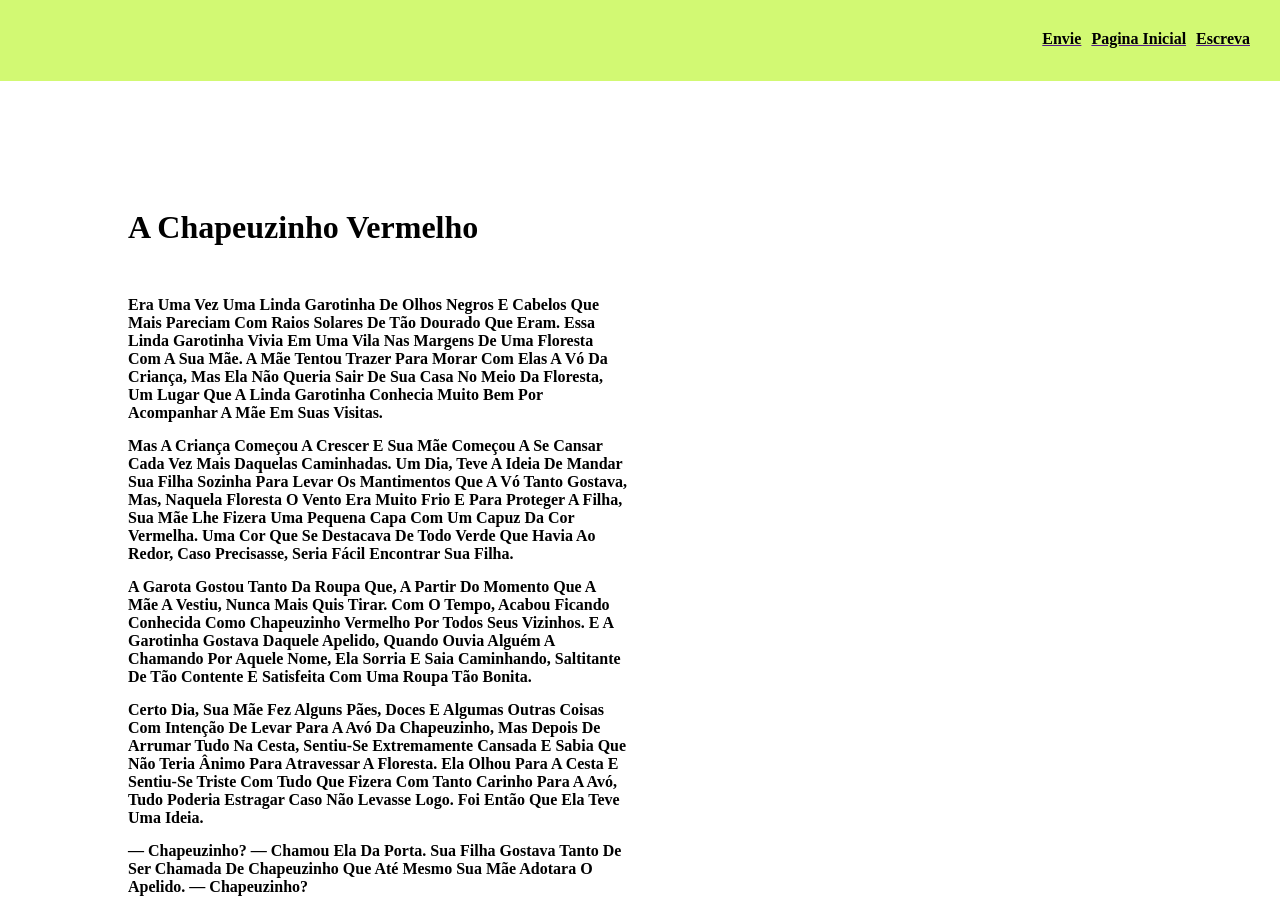
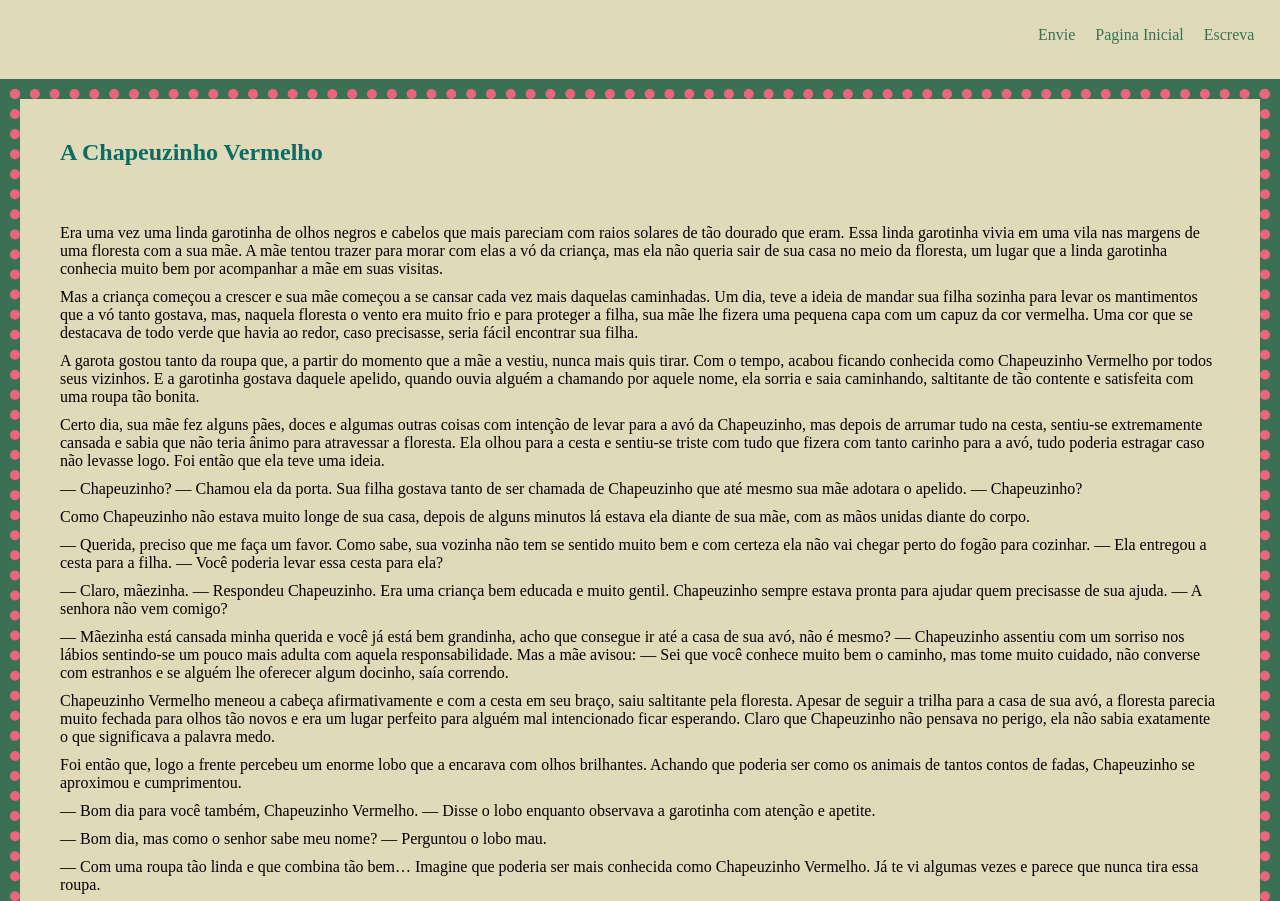
Before and after one commit to ellen-peres/Make_new, a plain HTML site: page sites/chapeuzinho.html in a window 1280 px wide. Shown: the top 901 px of the page. Drawn offline with Linux system fonts and the light colour scheme.

Commit message:
Criando o design da segunda parte do css

```diff
--- a/css/chapeuzinho.css
+++ b/css/chapeuzinho.css
@@ -1,38 +1,60 @@
+
 *{
     margin: 0;
     padding: 0;
+    box-sizing: border-box;
+}
+
+
+header{
+    padding: 2%;
+
+    display: flex;
+    justify-content: end;
+    gap: 20px;
+    width: 100%;
+      background-color: rgb(225, 218, 185);
+    backdrop-filter: blur(4px);
+    color: #3a7054;
+
+}
+
+header a {
+    text-transform: capitalize;
+    color: #3a7054;
+    text-decoration: none;
+}
+html,body{
+    width: 100%;
+    height: 100vh;
+
+
+
+}
+
+body{
+    background-color: #3a7054;
+
+
+}
+main {
+    margin: 10px;
+
+    border: 10px dotted rgb(236, 101, 124);
+
+
+
+}
+.tudo{
+    padding: 40px;
+    background-color: rgb(225, 218, 185);
+
 }
 h1{
-    margin-bottom: 10%;
+    margin-bottom: 5%;
+    color: #076d64;
 }
 
 p{
-    margin-bottom: 3%;
-    font-weight: 700;
-    text-decoration: none;
-    text-transform: capitalize;
-    color: black;
+    margin-bottom: 10px;
 }
-
-body{
-
-}
-main{
-    margin: 10%;
-    max-width: 500px;
-}
-header{
-    padding: 30px;
-    background-color:#d2f973;
-    display: flex;
-    justify-content:end;
-    gap: 10px;
-}
-
-
-@media (min-width: 900px) {
-    header{
-        background-color: #d2f973;
-    }
-
-}
--- a/sites/chapeuzinho.html
+++ b/sites/chapeuzinho.html
@@ -4,6 +4,7 @@
     <meta charset="UTF-8">
     <meta name="viewport" content="width=device-width, initial-scale=1.0">
     <link rel="stylesheet" href="/css/chapeuzinho.css">
+
       <title>Chapeuzinho vermelho</title>
 </head>
 <body>
@@ -12,111 +13,71 @@
         <header><a href="">
             <p>envie</p>
         </a>
-        <a href="">
+        <a href="./sites/index.css">
             <p>pagina inicial</p>
         </a><a href="">
             <p>escreva</p>
-        </a></header>
+        </a>
+
+    </header>
     <main>
+        <section class="tudo">
+
             <h1>A Chapeuzinho Vermelho</h1>
             <p>Era uma vez uma linda garotinha de olhos negros e cabelos que mais pareciam com raios solares de tão dourado que eram. Essa linda garotinha vivia em uma vila nas margens de uma floresta com a sua mãe. A mãe tentou trazer para morar com elas a vó da criança, mas ela não queria sair de sua casa no meio da floresta, um lugar que a linda garotinha conhecia muito bem por acompanhar a mãe em suas visitas.</p>
-
                 <p>Mas a criança começou a crescer e sua mãe começou a se cansar cada vez mais daquelas caminhadas. Um dia, teve a ideia de mandar sua filha sozinha para levar os mantimentos que a vó tanto gostava, mas, naquela floresta o vento era muito frio e para proteger a filha, sua mãe lhe fizera uma pequena capa com um capuz da cor vermelha. Uma cor que se destacava de todo verde que havia ao redor, caso precisasse, seria fácil encontrar sua filha.</p>
-
                 <p>A garota gostou tanto da roupa que, a partir do momento que a mãe a vestiu, nunca mais quis tirar. Com o tempo, acabou ficando conhecida como Chapeuzinho Vermelho por todos seus vizinhos. E a garotinha gostava daquele apelido, quando ouvia alguém a chamando por aquele nome, ela sorria e saia caminhando, saltitante de tão contente e satisfeita com uma roupa tão bonita.</p>
-
                 <p>Certo dia, sua mãe fez alguns pães, doces e algumas outras coisas com intenção de levar para a avó da Chapeuzinho, mas depois de arrumar tudo na cesta, sentiu-se extremamente cansada e sabia que não teria ânimo para atravessar a floresta. Ela olhou para a cesta e sentiu-se triste com tudo que fizera com tanto carinho para a avó, tudo poderia estragar caso não levasse logo. Foi então que ela teve uma ideia.</p>
-
                 <p>— Chapeuzinho? — Chamou ela da porta. Sua filha gostava tanto de ser chamada de Chapeuzinho que até mesmo sua mãe adotara o apelido. — Chapeuzinho?</p>
-
                 <p>Como Chapeuzinho não estava muito longe de sua casa, depois de alguns minutos lá estava ela diante de sua mãe, com as mãos unidas diante do corpo.</p>
-
                 <p>
                     — Querida, preciso que me faça um favor. Como sabe, sua vozinha não tem se sentido muito bem e com certeza ela não vai chegar perto do fogão para cozinhar. — Ela entregou a cesta para a filha. — Você poderia levar essa cesta para ela?
 
                 </p>
                 <p>— Claro, mãezinha. — Respondeu Chapeuzinho. Era uma criança bem educada e muito gentil. Chapeuzinho sempre estava pronta para ajudar quem precisasse de sua ajuda. — A senhora não vem comigo?</p>
-
                 <p>— Mãezinha está cansada minha querida e você já está bem grandinha, acho que consegue ir até a casa de sua avó, não é mesmo? — Chapeuzinho assentiu com um sorriso nos lábios sentindo-se um pouco mais adulta com aquela responsabilidade. Mas a mãe avisou: — Sei que você conhece muito bem o caminho, mas tome muito cuidado, não converse com estranhos e se alguém lhe oferecer algum docinho, saía correndo.</p>
-
                 <p>Chapeuzinho Vermelho meneou a cabeça afirmativamente e com a cesta em seu braço, saiu saltitante pela floresta. Apesar de seguir a trilha para a casa de sua avó, a floresta parecia muito fechada para olhos tão novos e era um lugar perfeito para alguém mal intencionado ficar esperando. Claro que Chapeuzinho não pensava no perigo, ela não sabia exatamente o que significava a palavra medo.</p>
-
                 <p>Foi então que, logo a frente percebeu um enorme lobo que a encarava com olhos brilhantes. Achando que poderia ser como os animais de tantos contos de fadas, Chapeuzinho se aproximou e cumprimentou.</p>
-
                 <p>— Bom dia para você também, Chapeuzinho Vermelho. — Disse o lobo enquanto observava a garotinha com atenção e apetite.</p>
-
                 <p>— Bom dia, mas como o senhor sabe meu nome? — Perguntou o lobo mau.</p>
-
                 <p>— Com uma roupa tão linda e que combina tão bem… Imagine que poderia ser mais conhecida como Chapeuzinho Vermelho. Já te vi algumas vezes e parece que nunca tira essa roupa.</p>
-
                <p> — Só tiro para dormir. — Respondeu a criança, inocentemente. — Minha mãe que fez e gosto muito dela.</p>
-
                 <p>>— Da sua roupa ou de sua mãe?</p>
-
                 <p>— Das duas é claro!</p>
-
                 <p>— Sinto um cheiro delicioso vindo de sua cesta, Chapeuzinho. O que trazes ai?</p>
-
                 <p>Enquanto Chapeuzinho olhava para ver o que mais tinha na cesta, o lobo olhava ao seu redor. Não poderia devorar aquela garota ali, com certeza seria pego pelos lenhadores que trabalhavam por ali, foi quando teve uma excelente ideia.</p>
-
                 <p>— Você vai fazer um piquenique?</p>
-
                <p> — Não. — Respondeu Chapeuzinho. — Minha mãe fez algumas coisas para minha vozinha que está muito doente e pediu para que levasse. Era para minha mãe trazer, mas ela estava muito cansada.</p>
-
                <p> — E onde sua avó mora, Chapeuzinho? — Disse o lobo com uma voz calma e amiga. — Eu gostaria muito de visita-la também. O que acha de brincarmos de corrida para ver quem chega primeiro?
-
                <p> — Minha vozinha mora bem no meio da floresta. — Respondeu a inocente garotinha. — Que brincadeira você quer fazer?</p>
-
                 <p>— Você vai por esse caminho. — Apontou o lobo. — E eu vou por esse, quem chegar primeiro ganha.</p>
-
                 <p>A pobre e inocente Chapeuzinho assentiu com um sorriso no rosto. Mal sabia que aquele lobo havia mandando-a por um caminho mais extenso. Quanto a ele, bem ele conhecia muito bem a floresta e todos seus atalhos. Ele chegaria primeiro, com certeza. Ele saiu em disparada e não demorou muito tempo para encontrar a residência da vó de Chapeuzinho. Ele bateu à porta.</p>
-
                 <p>— Quem está aí? — Perguntou a velhinha que estava deitada em sua cama.</p>
-
-
                 <p>Assim que a vovó abriu a porta, o lobo se atirou sobre ela e, como já era bem velhinha e não estava se sentindo nada bem, foi fácil para ele vencê-la e devorá-la. Logo em seguida, vestiu as roupas da vó de Chapeuzinho e deitou-se na cama.</p>
-
                 <p>   Não demorou muito para Chapeuzinho Vermelho aparecer à porta. Havia se distraído e esquecera completamente da aposta com o lobo. Ela bateu na porta e lá de dentro ouviu uma voz cavernosa que não parecia nenhum pouco com a voz de sua avó doente. Chapeuzinho achou que poderia ser algum efeito da doença de sua voz e não deu muita atenção.</p>
-
                <p> — Entre minha netinha. — Pediu o lobo imitando a voz de uma senhora. — Pode entrar.</p>
-
                <p> Chapeuzinho entrou na casa de sua vó e parou ao seu lado. Achou estranho sua vó estar completamente coberta daquele jeito. Mas, lembrou-se que estava doente e poderia ser apenas o frio.</p>
-
                <p> — Trouxe algumas coisas para a senhora comer, vovó.</p>
-
                <p> — Muito obrigado. — Respondeu o lobo com a voz alterada. — Deixe aí e venha se deitar aqui comigo, vem. Estou sentindo muito frio em meus velhos ossos.</p>
-
                <p> Chapeuzinho já estava acostumada em deitar-se com a avó e não pensou duas vezes em atender aquele pedido. Mas, assim que deitou notou que os braços de sua vó estava muito diferente, mas achou que poderia ser por causa da doença também.</p>
-
               <p>  — Vovó, por que esses braços tão longos?</p>
-
                <p> — É para te abraçar melhor, minha netinha. — Respondeu o lobo.</p>
-
                <p> — Nossa vovó… Como seus olhos estão tão grandes!</p>
-
                <p> — É para te ver melhor, Chapeuzinho.</p>
-
                <p> — E essas orelhas, vovó? — Perguntou Chapeuzinho. — São tão grandes.</p>
-
                <p> — São para te ouvir melhor, minha netinha.</p>
-
                 <p>— E essa boca, vovó, como é enorme?</p>
-
                 <p>Nesse momento o lobo percebeu a sua oportunidade e saltou da cama, mostrando sua verdadeira identidade.</p>
-
                 <p>— É para te engolir melhor.</p>
-
                 <p>O lobo pulou em cima de Chapeuzinho Vermelho de uma maneira que a garotinha não teve para onde correr e acabou sendo devorada pelo lobo. Satisfeito, o lobo ficou feliz com o resultado de seu dia, mas, duas refeições como aquelas estava deixando-o com sono e cansado. Como estava sozinho e não havia risco de ser descoberto. O lobo mau voltou para a cama e adormeceu.</p>
-
                 <p>Na frente da casa, um dos lenhadores que era amigo da vó de Chapeuzinho, estranhou aqueles roncos tão intensos que decidiu dar uma olhada. Quando o lenhador percebeu o tamanho da barriga, se aproximou e notou que algo se mexia lá dentro, foi então que, sorrateiramente, se aproximou do logo e o amarrou sem ao menos despertar.</p>
-
                 <p>O lenhador, sem perder tempo, pegou uma tesoura e abriu a barriga do lobo, não demorou muito tempo e viu algo vermelho saindo e notou que era a Chapeuzinho. Mas a barriga ainda estava grande e se mexia, mais lentamente, o lenhador fez um corte naquele lugar e eis que a vovozinha sai toda debilitada. Com as duas salvas, o lenhador pega o lobo e o leva para fora, dizendo que não queria fazer sujeira na casa da vovozinha.</p>
                 <p>
 
                     Depois de alguns segundos, as duas que estavam no interior da casa se limpando ouviram um disparo e imaginaram que o lenhador tinha dado fim aquele ousado lobo mau.
                 </p>
-
                 <p>Não demorou muito tempo e o lenhador apareceu na casa da vovozinha e disse que o perigo havia sumido para sempre da floresta e os três sentaram-se à mesa e comeram as delicias que a mãe de Chapeuzinho preparara com tanto amor e carinho. E foi naquele mesmo instante que Chapeuzinho decidiu nunca mais ignorar qualquer conselho de sua mãe e nunca mais falou com nenhum estranho.</p>
+        </section>
 </main>
 </body>
 </html>
--- a/style.css
+++ b/style.css
@@ -12,6 +12,9 @@ html, body {
   height: 100vh;
 }
 
+header{
+  background-color: #d2f973;
+}
 body {
   overflow-x: hidden;
   background-image: url(img/Boardmobile.png);
@@ -55,9 +58,16 @@ img {
 
 }
 
+.biblioteca img {
+  border-radius: 50px;
+  width: 100%;
+}
+
 main h2 {
   margin: 30px 20px;
 }
+
+
 
 .biblioteca{
   display: flex;
@@ -68,7 +78,7 @@ main h2 {
 }
 
 .livros{
-
+  border-radius: 10px;
   width: 200px;
   height: 200px;
   background-color: #d2f973;
@@ -112,14 +122,14 @@ main h2 {
     font-size: 48px;
   }
 
-  img {
+  .container img {
     margin: 30px;
     max-width: 350px;
     cursor: pointer;
 
   }
 
-  img:hover{
+  .container img:hover{
     width: 300px;
     transition: .2s;
   }
```
Also changed, not shown: index.html (+1 -1 lines), img/chapeuzinho.jpeg (added). Lines whose indentation alone changed are shown as unchanged.
